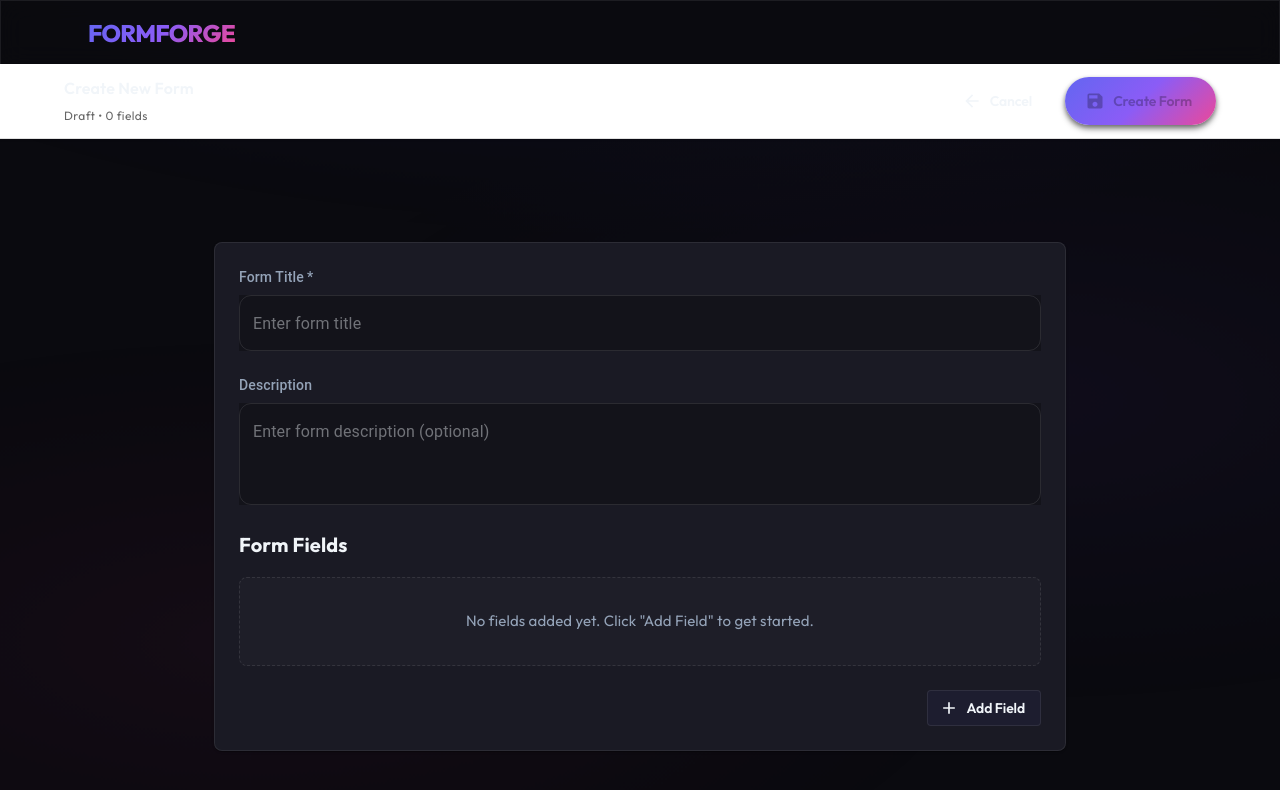
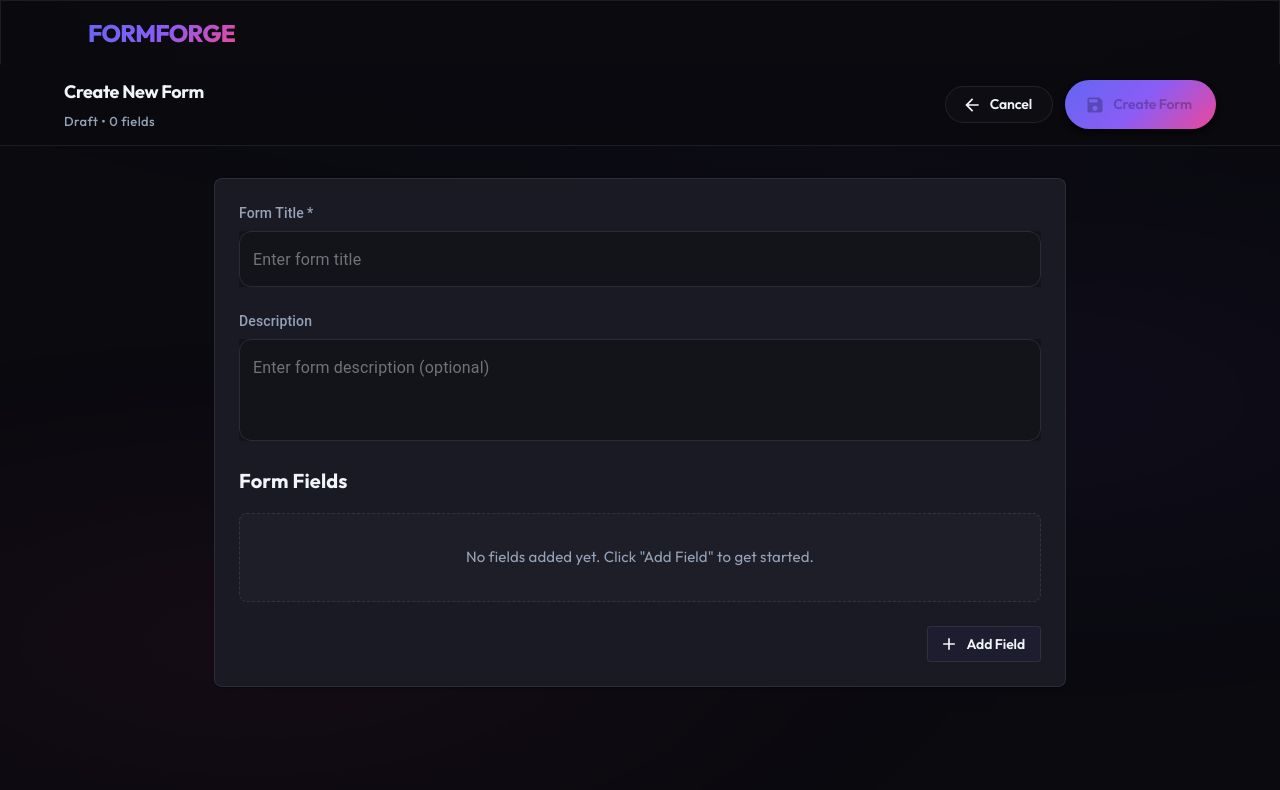
Before and after one commit to Robothy/smart-form, a Next.js app: page /forms/new in a window 1280 px wide. Shown: the top 790 px of the page. Built offline with nearby package versions, Linux system fonts and the light colour scheme.

Commit message:
Use PageToolbar component on new form page for consistent styling (#9)
Replace custom inline toolbar with the shared PageToolbar component to match
the dark glassmorphism style used across other pages. Also update button
styling to match the ghost button pattern used in EditToolbar.

```diff
--- a/app/forms/new/page.tsx
+++ b/app/forms/new/page.tsx
@@ -2,12 +2,13 @@
 
 import { useState, useEffect } from 'react'
 import { useRouter } from 'next/navigation'
-import { Container, Typography, Box, Alert, CircularProgress, Button, Stack, Link as MuiLink } from '@mui/material'
+import { Container, Typography, Box, Alert, CircularProgress, Button } from '@mui/material'
 import { FormBuilder, type FormData } from '@/components/ui/FormBuilder'
 import SaveIcon from '@mui/icons-material/Save'
 import ArrowBackIcon from '@mui/icons-material/ArrowBack'
 import Link from 'next/link'
 import { buttonStyles } from '@/theme'
+import { PageToolbar } from '@/components/forms/list/PageToolbar'
 
 /**
  * Form creation page - create a new form with fields
@@ -73,63 +74,46 @@ export default function NewFormPage() {
   return (
     <>
       {/* Toolbar */}
-      <Box
-        sx={(theme) => ({
-          position: 'fixed',
-          top: { xs: 56, sm: 64 },
-          left: 0,
-          right: 0,
-          zIndex: theme.zIndex.appBar - 1,
-          borderBottom: `1px solid ${theme.palette.divider}`,
-          backdropFilter: 'blur(6px)',
-          bgcolor: theme.palette.background.paper,
-          boxShadow: '0 1px 2px rgba(0,0,0,0.08)',
-        })}
-      >
-        <Box
-          sx={{
-            maxWidth: 1200,
-            margin: '0 auto',
-            display: 'flex',
-            alignItems: 'center',
-            gap: 2,
-            py: 1.25,
-            px: { xs: 2, sm: 3 },
-          }}
-        >
-          <Box sx={{ flex: 1, minWidth: 0 }}>
-            <Typography variant="subtitle1" fontWeight={600} noWrap>
-              Create New Form
-            </Typography>
-            <Typography variant="caption" color="text.secondary" noWrap>
-              Draft • {form.fields.length} field{form.fields.length !== 1 ? 's' : ''}
-            </Typography>
-          </Box>
-
-          <Stack direction="row" spacing={1.5} alignItems="center">
-            <MuiLink href="/forms" component={Link} underline="none">
+      <PageToolbar
+        title="Create New Form"
+        subtitle={`Draft • ${form.fields.length} field${form.fields.length !== 1 ? 's' : ''}`}
+        actions={
+          <>
+            <Link href="/forms" style={{ textDecoration: 'none' }}>
               <Button
                 variant="outlined"
                 startIcon={<ArrowBackIcon />}
-                sx={{ borderRadius: 999, px: 2.5 }}
+                sx={{
+                  borderRadius: 999,
+                  px: 2.5,
+                  fontWeight: 600,
+                  fontSize: '0.875rem',
+                  border: '1px solid rgba(255, 255, 255, 0.1)',
+                  color: '#f1f5f9',
+                  background: 'rgba(255, 255, 255, 0.02)',
+                  '&:hover': {
+                    border: '1px solid rgba(99, 102, 241, 0.5)',
+                    background: 'rgba(99, 102, 241, 0.1)',
+                  },
+                }}
               >
                 Cancel
               </Button>
-            </MuiLink>
+            </Link>
             <Button
               variant="contained"
               startIcon={isLoading ? <CircularProgress size={16} color="inherit" /> : <SaveIcon />}
               onClick={() => handleSave({ title: form.title, description: form.description, fields: form.fields })}
               disabled={isLoading || !form.title.trim()}
-              sx={{ ...buttonStyles.primary, borderRadius: 999, px: 3 }}
+              sx={{ ...buttonStyles.primary, borderRadius: 999 }}
             >
               {isLoading ? 'Creating…' : 'Create Form'}
             </Button>
-          </Stack>
-        </Box>
-      </Box>
+          </>
+        }
+      />
 
-      <Container maxWidth="md" sx={{ py: 4, mt: 18 }}>
+      <Container maxWidth="md" sx={{ py: 4, mt: 10 }}>
 
       {error && (
         <Alert severity="error" sx={{ mb: 4 }} onClose={() => setError(null)}>
```
